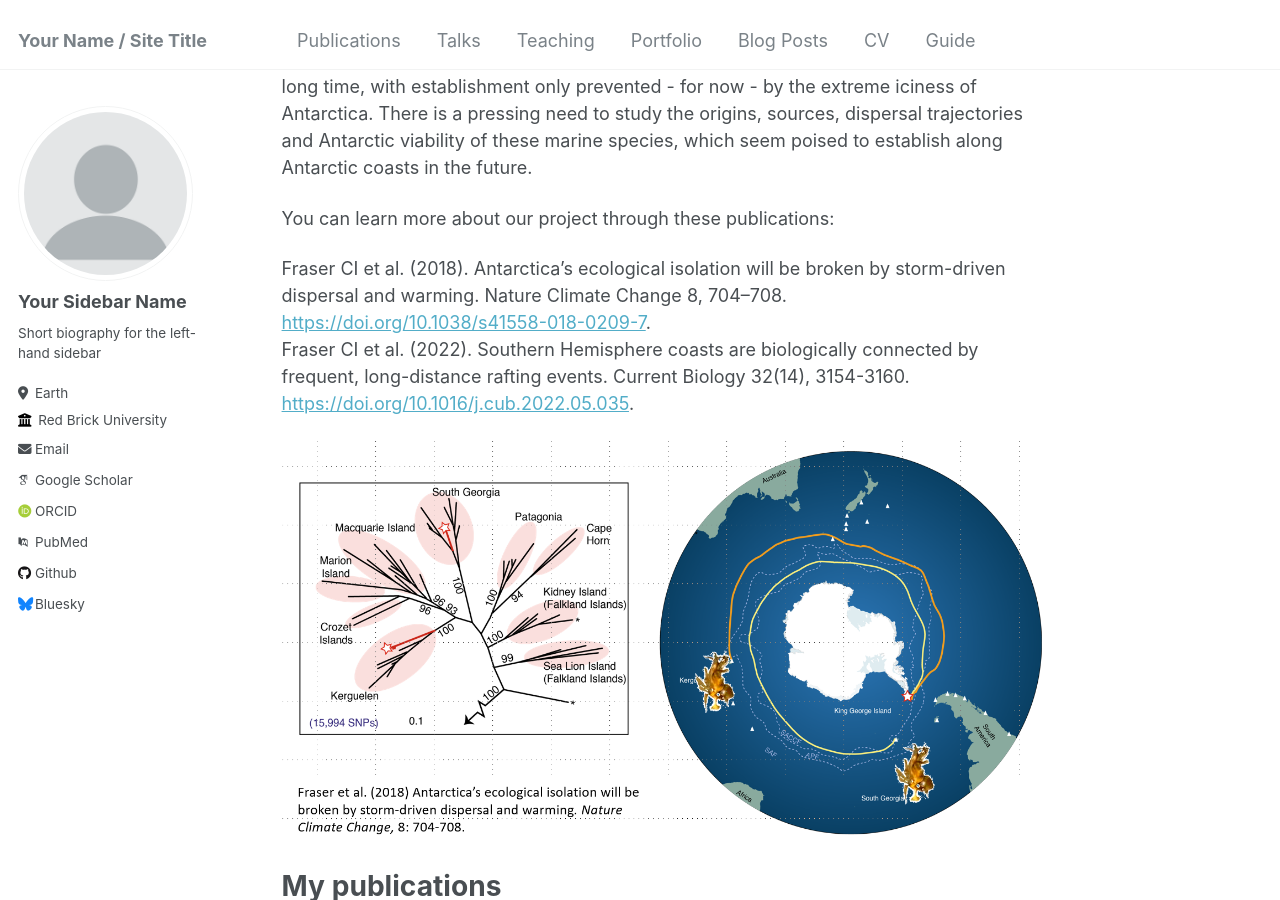
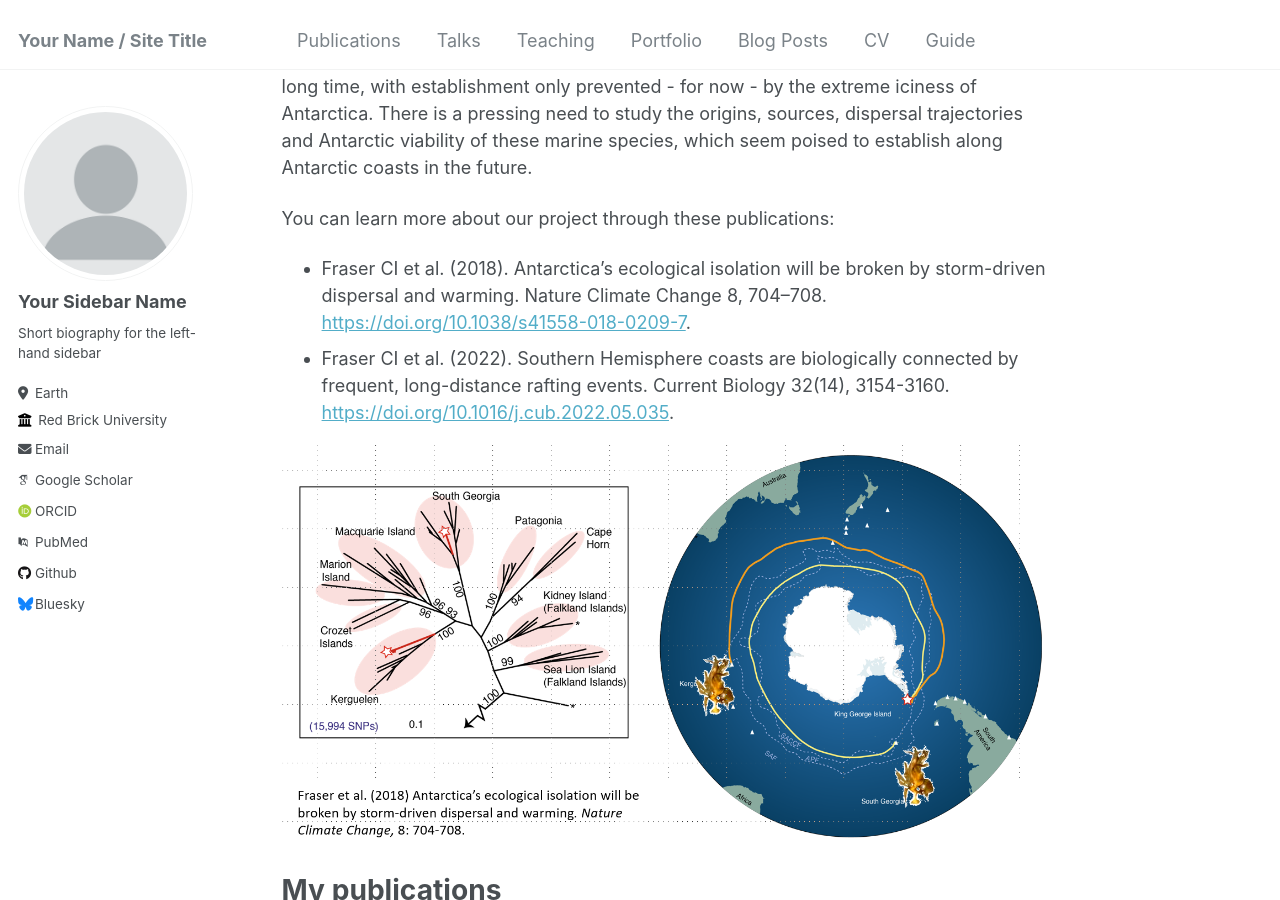
Before and after one commit to PlutoXLiu/PlutoXLiu.github.io, a Jekyll site: the page built from _pages/about.md, in a window 1280 px wide and 900 px high, scrolled down 686 px. Built offline with Jekyll 4.4.1, drawn with Linux system fonts in a browser that asks for light colours; some web fonts are replaced.

```diff
--- a/_pages/about.md
+++ b/_pages/about.md
@@ -17,30 +17,30 @@ Buoyant kelp (particularly southern bull kelp *Durvillaea antarctica* and giant
 
 You can learn more about our project through these publications:
 
-Fraser CI et al. (2018). Antarctica’s ecological isolation will be broken by storm-driven dispersal and warming. Nature Climate Change 8, 704–708. [https://doi.org/10.1038/s41558-018-0209-7](https://doi.org/10.1038/s41558-018-0209-7). <br>
-Fraser CI et al. (2022). Southern Hemisphere coasts are biologically connected by frequent, long-distance rafting events. Current Biology 32(14), 3154-3160. [https://doi.org/10.1016/j.cub.2022.05.035](https://doi.org/10.1016/j.cub.2022.05.035). <br>
+- Fraser CI et al. (2018). Antarctica’s ecological isolation will be broken by storm-driven dispersal and warming. Nature Climate Change 8, 704–708. [https://doi.org/10.1038/s41558-018-0209-7](https://doi.org/10.1038/s41558-018-0209-7). <br>
+- Fraser CI et al. (2022). Southern Hemisphere coasts are biologically connected by frequent, long-distance rafting events. Current Biology 32(14), 3154-3160. [https://doi.org/10.1016/j.cub.2022.05.035](https://doi.org/10.1016/j.cub.2022.05.035). <br>
 
 ![How kelp reached Antarctica (Fraser et al. 2018 Nat. Clim. Change.).](https://github.com/plutoxliu/plutoxliu.github.io/blob/eb5326af1f089de097b8adb8d1e50c74e99ad3b4/images/Fraser%20et%20al.%202018.png)
 
 My publications
 ======
-Liu XP, Duffy GA, Pearman WS, Pertierra LR, Fraser CI (2022). Meta-analysis of Antarctic phylogeography reveals strong sampling bias and critical knowledge gaps. ***Ecography*** : 2022(12). Doi: 10.1111/ecog.06312. <br>
-Pertierra LR et al. (2024). TerrANTALife 1.0 Biodiversity data checklist of known Antarctic terrestrial and freshwater life forms. ***Biodiversity Data Journal*** . 12: e106199. Doi: 10.3897/BDJ.12.e106199. <br>
-McGaughran et al. (2024). Genomic tools in biological invasions: current state and future frontiers. ***Genome Biology and Evolution*** . 16(1), evad230. Doi: 10.1093/gbe/evad230. <br>
-Pearman WS, Duffy GA, Liu XP, Gemmell NJ, Morales SE, Fraser CI (2024). Macroalgal microbiome biogeography is shaped by environmental drivers not geographic distance. ***Annals of Botany***. 133(1), 169-182. Doi: 10.1093/aob/mcad151. <br>
-Damen B et al. (2017). Climate Action for Agriculture: Strengthening the role of scientific foresight and climate-smart agriculture in addressing NDC priorities. ***Food and Agriculture Organization of the United Nations (FAO)***. Rome, Italy: FAO. [https://www.fao.org/publications/card/en/c/b881dba6-da51-43b3-a6eb-a83c735b0927]
+- Liu XP, Duffy GA, Pearman WS, Pertierra LR, Fraser CI (2022). Meta-analysis of Antarctic phylogeography reveals strong sampling bias and critical knowledge gaps. ***Ecography*** : 2022(12). Doi: 10.1111/ecog.06312. <br>
+- Pertierra LR et al. (2024). TerrANTALife 1.0 Biodiversity data checklist of known Antarctic terrestrial and freshwater life forms. ***Biodiversity Data Journal*** . 12: e106199. Doi: 10.3897/BDJ.12.e106199. <br>
+- McGaughran et al. (2024). Genomic tools in biological invasions: current state and future frontiers. ***Genome Biology and Evolution*** . 16(1), evad230. Doi: 10.1093/gbe/evad230. <br>
+- Pearman WS, Duffy GA, Liu XP, Gemmell NJ, Morales SE, Fraser CI (2024). Macroalgal microbiome biogeography is shaped by environmental drivers not geographic distance. ***Annals of Botany***. 133(1), 169-182. Doi: 10.1093/aob/mcad151. <br>
+- Damen B et al. (2017). Climate Action for Agriculture: Strengthening the role of scientific foresight and climate-smart agriculture in addressing NDC priorities. ***Food and Agriculture Organization of the United Nations (FAO)***. Rome, Italy: FAO. [https://www.fao.org/publications/card/en/c/b881dba6-da51-43b3-a6eb-a83c735b0927]
 
 In review
 ------
-Pertierra LR et al. (2024). Advances and shortfalls in Antarctic terrestrial biodiversity science. ***Submitted to Science***.
+- Pertierra LR et al. (2024). Advances and shortfalls in Antarctic terrestrial biodiversity science. ***Submitted to Science***.
 
 Conference presentations
 ------
-Liu XP, Alexander A, Duffy GA, Fraser CI (2023). Genetic/genomic resources for biogeographic research in terrestrial Antarctica. Verbal presentation at **the XIII Scientific Committee on Antarctic Research (SCAR) Biology Symposium**, Christchurch, New Zealand. <br>
-Liu XP, Alexander A, Duffy GA, Fraser CI (2023). Will rafting sub-Antarctic kelp and its passengers become established in Antarctica? Verbal presentation at **the MBE Regional Meeting on The Role of the Genome in Biological Invasion**, Hamilton, New Zealand. <br>
-Liu XP, Duffy GA, Pearman WS, Pertierra LR, & Fraser CI (2022). Genetic/genomic resources for biogeographic research in terrestrial Antarctica. Poster presentation at **the Proceedings of the Genetics Otago (GO) Annual Symposium**, Dunedin, New Zealand. <br>
-Liu XP, Duffy GA, Pearman WS, Pertierra LR, & Fraser CI (2022). Genetic/genomic resources for biogeographic research in terrestrial Antarctica. Poster presentation at **the 31st Queenstown Molecular Biology Meeting (QMB)**, Queenstown, New Zealand. <br>
-Liu XP, Pearman WS, & Fraser CI (2021). Genetic/genomic resources for biogeographic research in Antarctica. Verbal presentation at **the Proceedings of the New Zealand Antarctic Science Conference: Connecting through change**, Christchurch, New Zealand. <br>
+- Liu XP, Alexander A, Duffy GA, Fraser CI (2023). Genetic/genomic resources for biogeographic research in terrestrial Antarctica. Verbal presentation at **the XIII Scientific Committee on Antarctic Research (SCAR) Biology Symposium**, Christchurch, New Zealand. <br>
+- Liu XP, Alexander A, Duffy GA, Fraser CI (2023). Will rafting sub-Antarctic kelp and its passengers become established in Antarctica? Verbal presentation at **the MBE Regional Meeting on The Role of the Genome in Biological Invasion**, Hamilton, New Zealand. <br>
+- Liu XP, Duffy GA, Pearman WS, Pertierra LR, & Fraser CI (2022). Genetic/genomic resources for biogeographic research in terrestrial Antarctica. Poster presentation at **the Proceedings of the Genetics Otago (GO) Annual Symposium**, Dunedin, New Zealand. <br>
+- Liu XP, Duffy GA, Pearman WS, Pertierra LR, & Fraser CI (2022). Genetic/genomic resources for biogeographic research in terrestrial Antarctica. Poster presentation at **the 31st Queenstown Molecular Biology Meeting (QMB)**, Queenstown, New Zealand. <br>
+- Liu XP, Pearman WS, & Fraser CI (2021). Genetic/genomic resources for biogeographic research in Antarctica. Verbal presentation at **the Proceedings of the New Zealand Antarctic Science Conference: Connecting through change**, Christchurch, New Zealand. <br>
 
 Science communications
 ------
```
